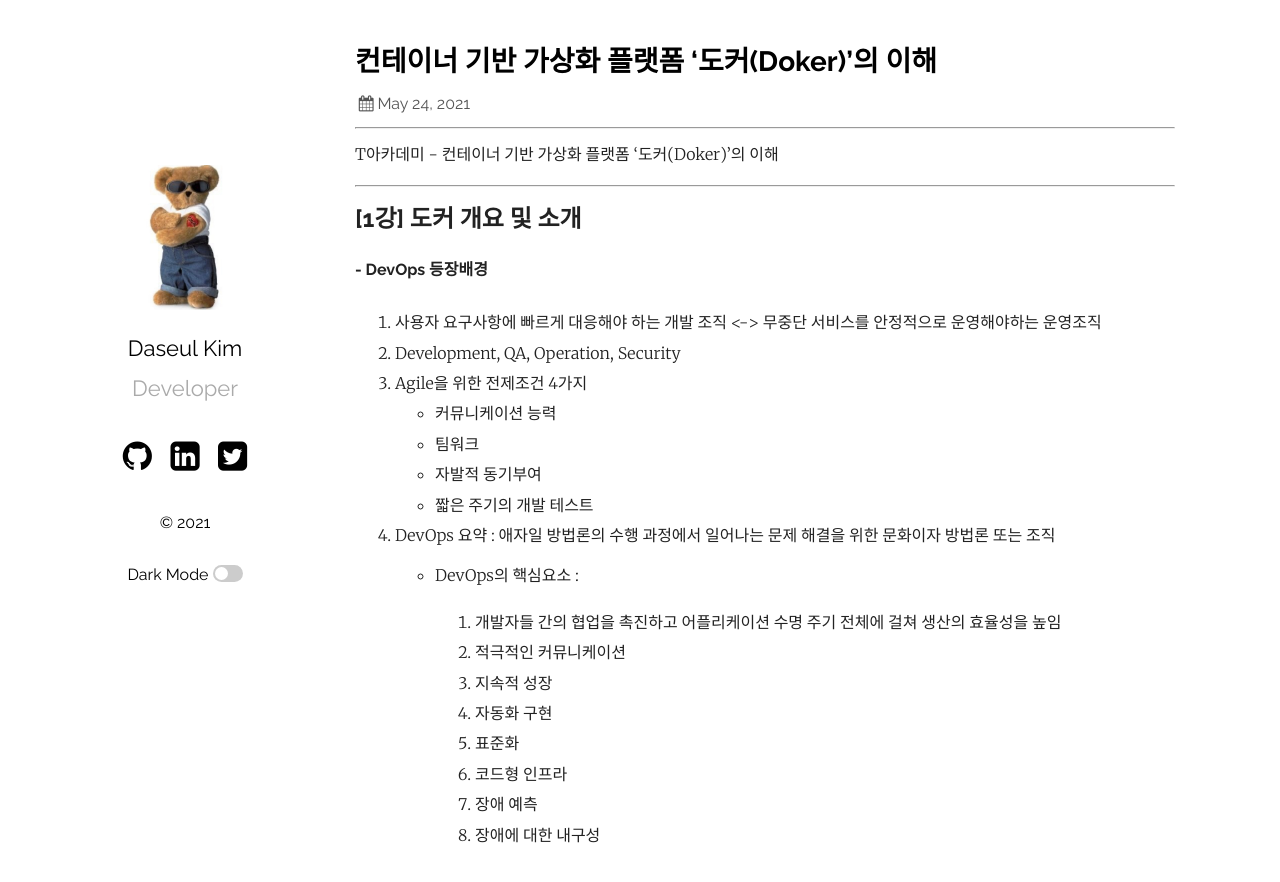
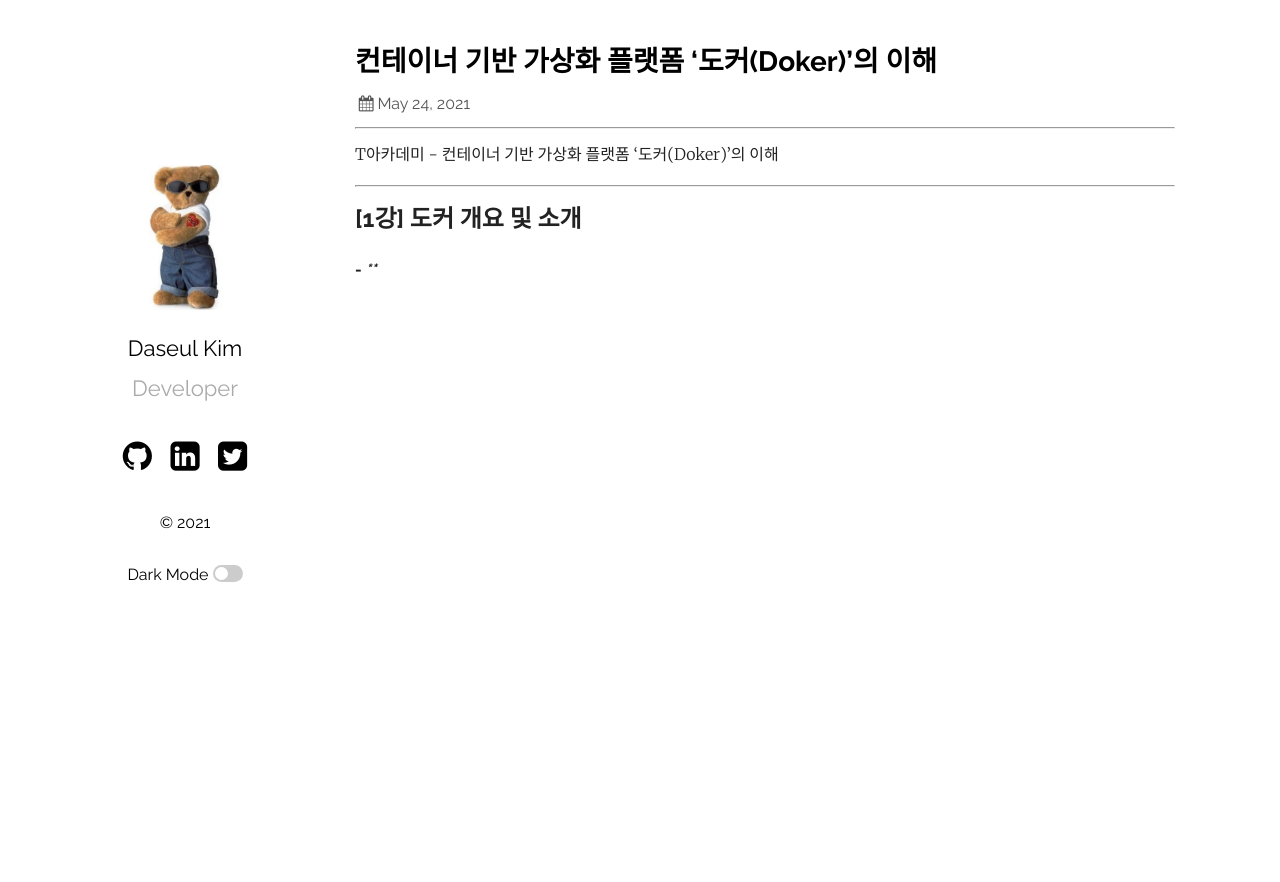
Before and after one commit to das101096/my-blog, a Jekyll site: the page built from _posts/2021-05-24-docker.markdown, in a window 1280 px wide. Shown: the top 882 px of the page. Built offline with Jekyll 4.4.1, drawn with Linux system fonts in a browser that asks for light colours.

Commit message:
init blog

```diff
--- a/_posts/2021-05-24-docker.markdown
+++ b/_posts/2021-05-24-docker.markdown
@@ -12,22 +12,4 @@ T아카데미 - 컨테이너 기반 가상화 플랫폼 ‘도커(Doker)’의
 
 ## [1강] 도커 개요 및 소개
 
-#### - **DevOps 등장배경**
-1. 사용자 요구사항에 빠르게 대응해야 하는 개발 조직 <-> 무중단 서비스를 안정적으로 운영해야하는 운영조직
-2. Development, QA, Operation, Security
-3. Agile을 위한 전제조건 4가지
-    - 커뮤니케이션 능력
-    - 팀워크
-    - 자발적 동기부여
-    - 짧은 주기의 개발 테스트
-4. DevOps 요약 : 애자일 방법론의 수행 과정에서 일어나는 문제 해결을 위한 문화이자 방법론 또는 조직
-    * DevOps의 핵심요소 :
-
-      1. 개발자들 간의 협업을 촉진하고 어플리케이션 수명 주기 전체에 걸쳐 생산의 효율성을 높임
-      2. 적극적인 커뮤니케이션
-      3. 지속적 성장
-      4. 자동화 구현
-      5. 표준화
-      6. 코드형 인프라
-      7. 장애 예측
-      8. 장애에 대한 내구성
+#### - ****
```
